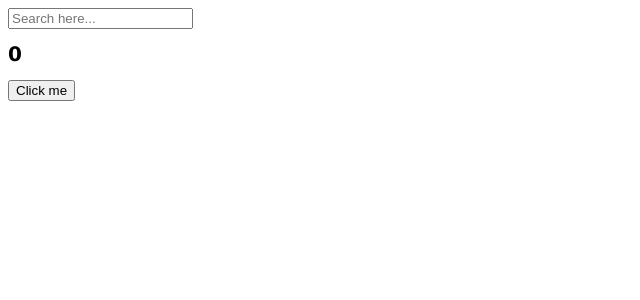
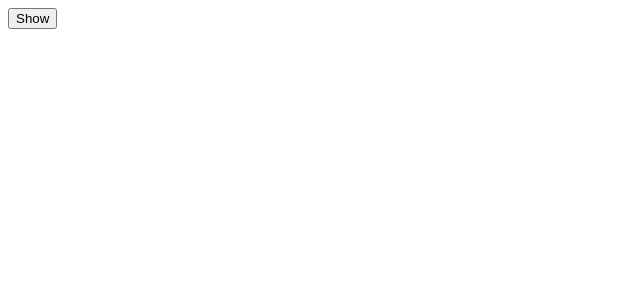
Before and after one commit to amiamo/react-course, a React (Create React App) app: page / in a window 1280 px wide. Shown: the top 300 px of the page, without its empty margins (0-640 px from the left). Built offline with nearby package versions, Linux system fonts and the light colour scheme.

Commit message:
useeffect_cleanup

```diff
--- a/src/App.js
+++ b/src/App.js
@@ -1,30 +1,20 @@
-import Button from "./Button"
-import styles from "./App.module.css"
 import { useEffect, useState } from "react";
 
+function Hello(){
+  useEffect(() => {
+    console.log("created")
+    return () => console.log("destroyed")
+  },[])
+  return <h1>Hello</h1>
+}
+
 function App() {
-  const [counter, setValue] = useState(0);
-  const [keyword, setKeyword] =useState("")
-  const onChange = (event) => setKeyword(event.target.value)
-  const onClick = () => setValue((prev) => prev + 1);
-  console.log("i run all the time")
-  useEffect(() => {
-    console.log("i run only once")
-  },[])
-  useEffect(() => {
-    console.log("i run when 'keyword' changes")},[keyword])
-
-  useEffect(() => {
-    console.log("i run when 'counter' changes")
-  },[counter])
-  useEffect(() => {
-    console.log("i run when keyword & counter changes")
-  },[keyword, counter])
+  const [showing, setShowing] = useState(false);
+  const onClick = () => setShowing(prev => !prev)
   return (
     <div>
-      <input value={keyword} onChange={onChange} type="text" placeholder="Search here..."></input>
-      <h1 className={styles.title}>{counter}</h1>
-      <button onClick={onClick}>Click me</button>
+      {showing ? <Hello /> : null}
+      <button onClick={onClick}>{showing ? "Hide" : "Show"}</button>
     </div>
   );
 }
```
